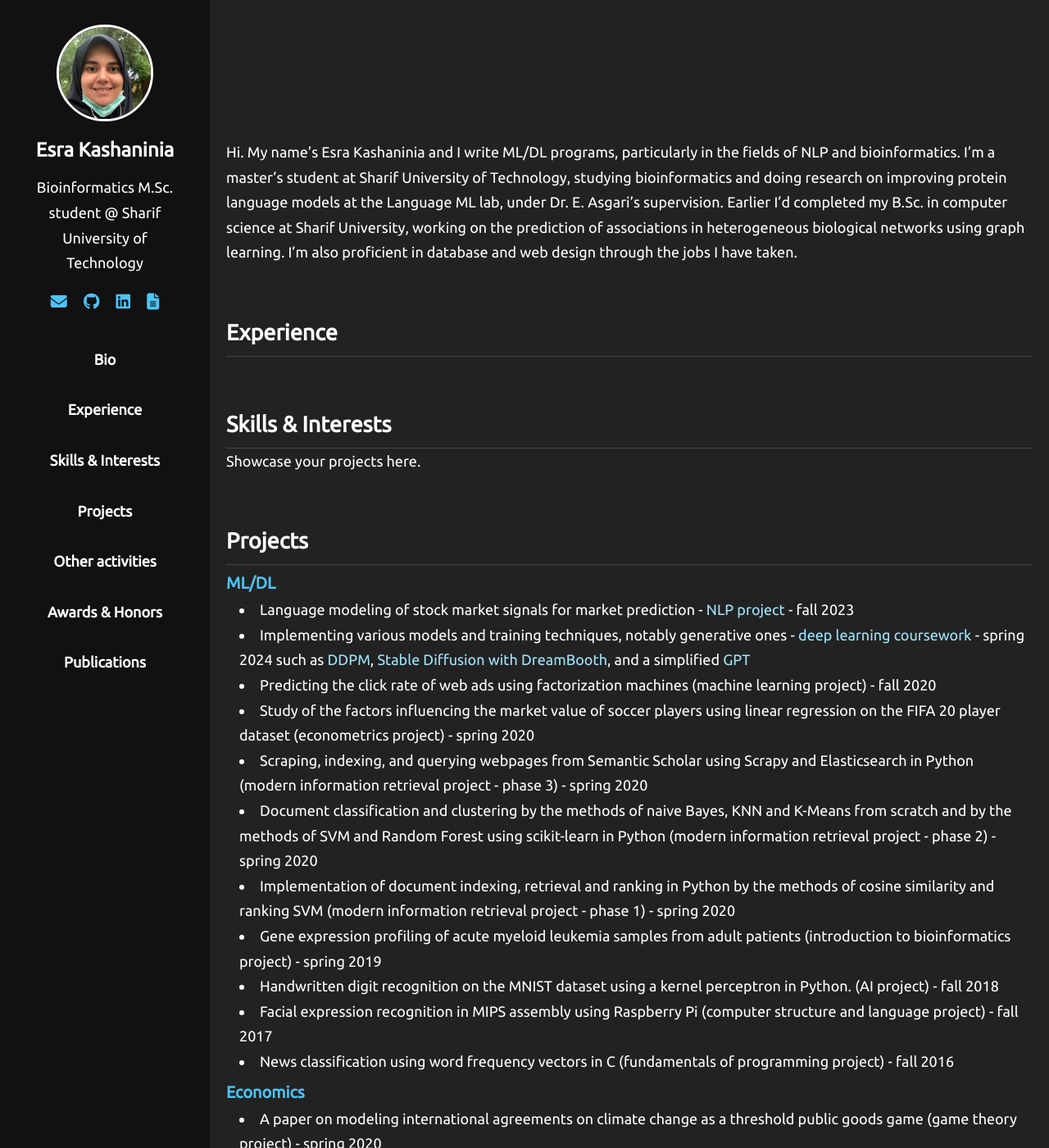
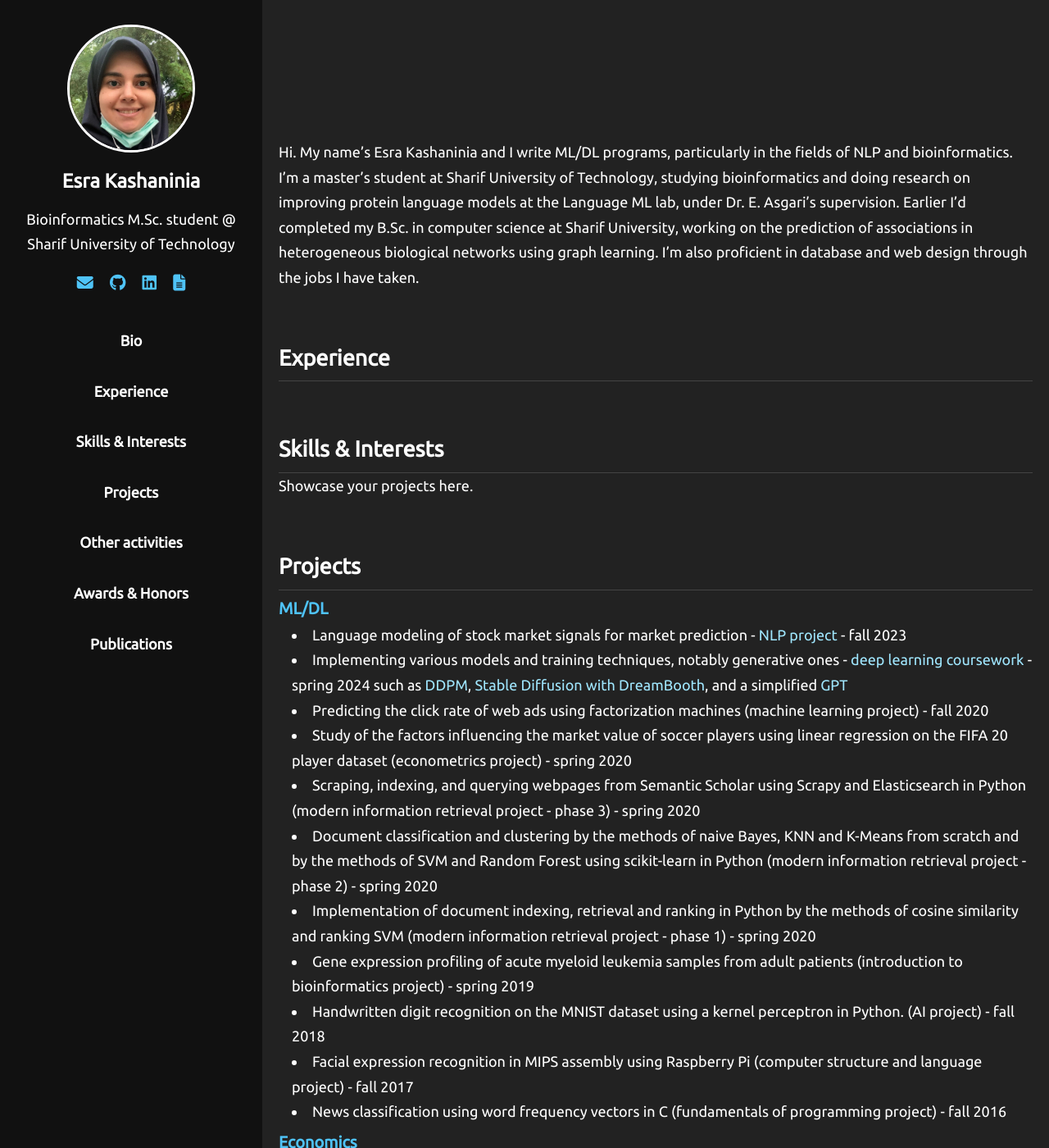
Before and after one commit to Esra-K/Esra-K.github.io, a Jekyll site: the page built from index.md, in a window 1280 px wide and 1400 px high. Shown: the whole window at 82% size. Built offline with Jekyll 4.4.1, drawn with Linux system fonts in a browser that asks for light colours.

Commit message:
back from 20% to 25% sidebar width

```diff
--- a/assets/css/style.css
+++ b/assets/css/style.css
@@ -43,7 +43,7 @@ body,
   position: fixed;
   top: 0;
   left: 0;
-  width: 20%;
+  width: 25%;
   /* height: 100%; */
   height: 100vh; /* Full viewport height */
   overflow-y: auto; /* Enable vertical scroll when content overflows */
@@ -103,7 +103,7 @@ body,
 }
 
 .main-content {
-  margin-left: 20%;
+  margin-left: 25%;
   /* Match the sidebar width */
   padding: 20px;
   padding-top: 20px;
```
